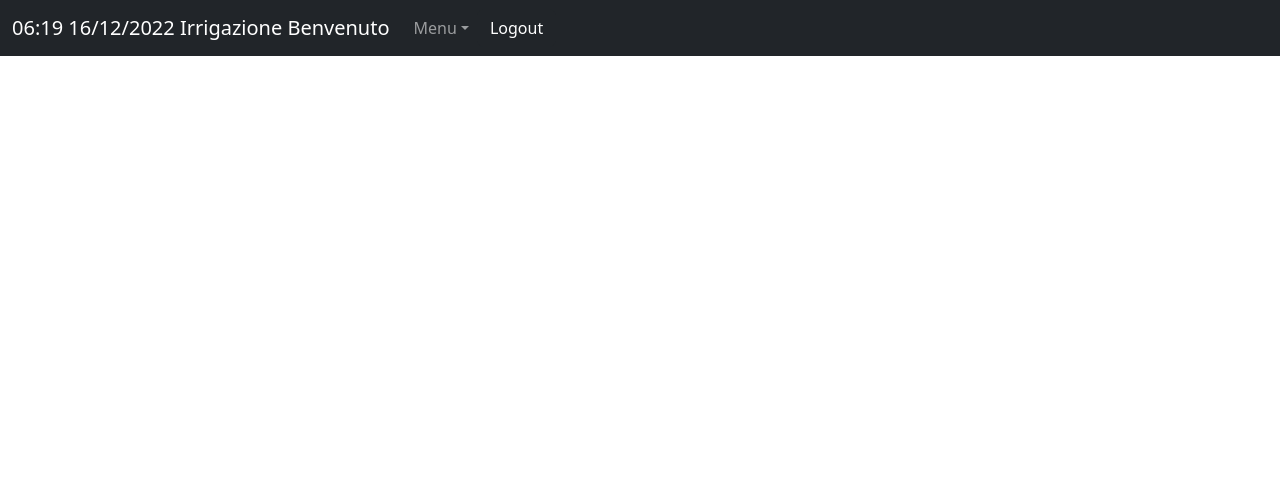
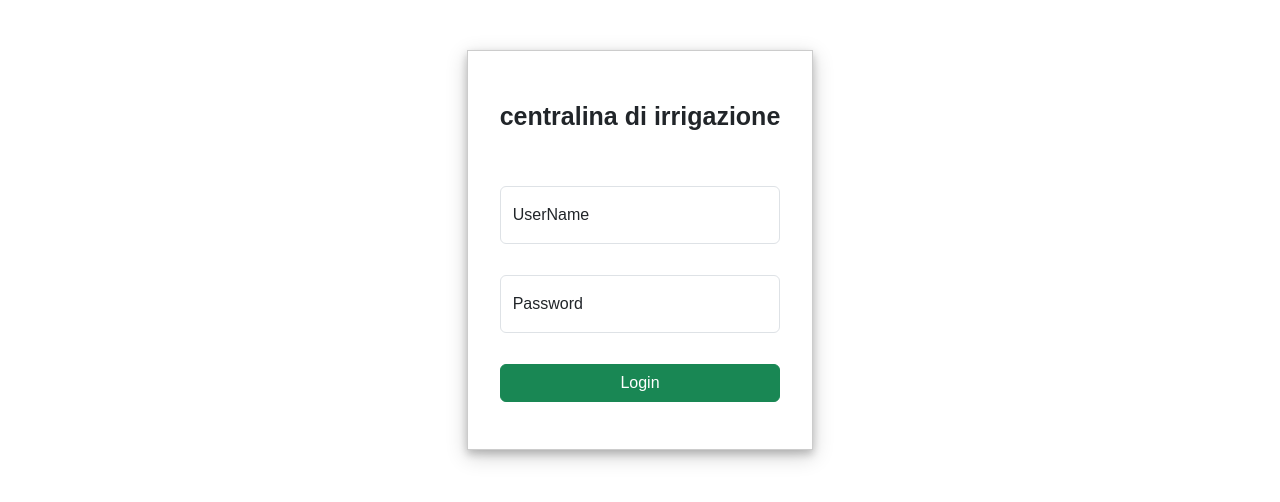
Before and after one commit to almarazzi/clientEsp8266, a React (Vite) app: page /Manuale in a window 1280 px wide. Shown: the top 502 px of the page. Built offline with nearby package versions, Linux system fonts and the light colour scheme; no server answers.

Commit message:
modifica Manuale(opacity)

```diff
--- a/src/App.tsx
+++ b/src/App.tsx
@@ -14,8 +14,8 @@ interface GetRuolo{
   readonly username: string;
 }
 function App() {
-  const [token, setToken] = useState(true);
-  const [grado, setGrado] = useState("Basic");
+  const [token, setToken] = useState(false);
+  const [grado, setGrado] = useState("");
   useEffect(() => {
     let isActive = true;
     const fetchData = async () => {
--- a/src/componenti/Layout.tsx
+++ b/src/componenti/Layout.tsx
@@ -10,7 +10,7 @@ interface GetRuolo{
 
 export function Layout(props: { setToken: (t: boolean) => void }) {
  const [, Data] = useState("");
- const [grado, setGrado] = useState("Basic");
+ const [grado, setGrado] = useState("");
  const [nomeUtente, setNomeUtente] = useState("");
  const d = new Date();
  setTimeout(() => {
```
